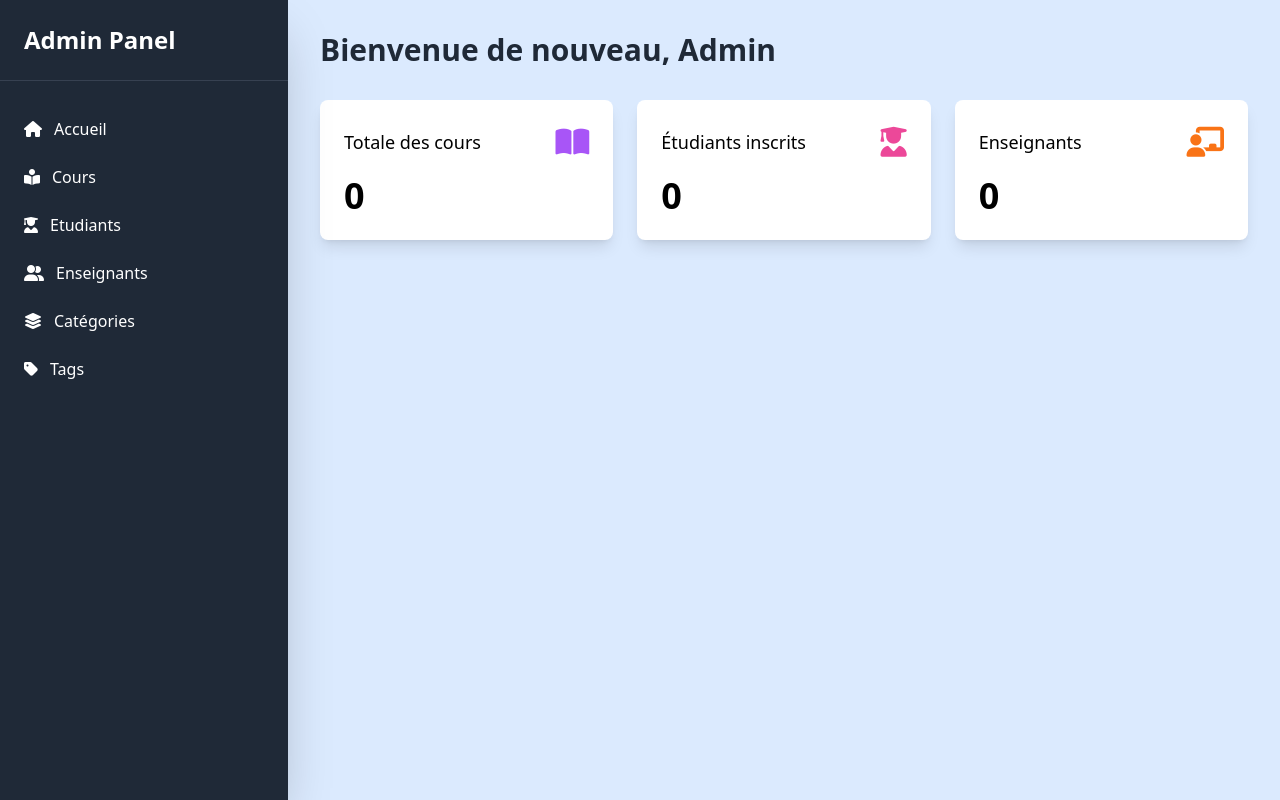
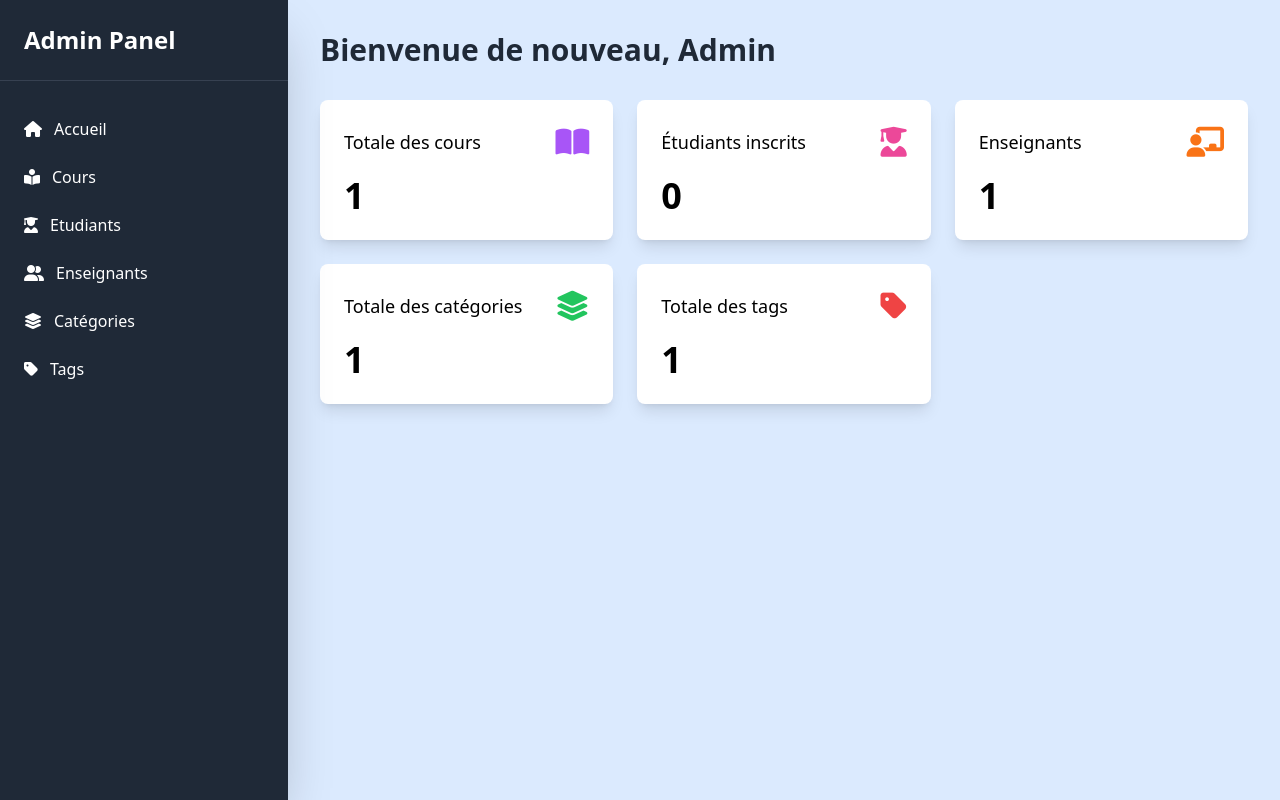
Before and after one commit to latifa-taybi/Youdemy, a PHP site: page /administrateur/admin.php in a window 1280 px wide. Run offline with PHP 8.4, Linux system fonts and the light colour scheme; tables that the repository leaves empty hold one stand-in row (values such as "Sample post"); some libraries are stand-ins or nearby versions.

Commit message:
les statistiques

```diff
--- a/administrateur/admin.php
+++ b/administrateur/admin.php
@@ -1,5 +1,29 @@
 <?php
 include './header.php';
+include '../database/config.php';
+include '../classes/Cours.php';
+include '../classes/Enseignant.php';
+include '../classes/Etudiant.php';
+include '../classes/Categorie.php';
+include '../classes/Tag.php';
+
+
+$cours = new Cours($pdo, '', '', '', '', '');
+$nb_total_cours = $cours->countCours();
+
+$enseignant= new Enseignant($pdo);
+$total_enseignant=$enseignant->countEnseignant();
+
+$etudiant= new Etudiant($pdo);
+$total_etudiant=$etudiant->countEtudiant();
+
+$categorie= new Categorie($pdo);
+$total_categorie=$categorie->countCategorie();
+
+$tag= new Tag($pdo);
+$total_tag=$tag->countTag();
+
+
 ?>
 
 <!-- Main Content -->
@@ -17,21 +41,35 @@ include './header.php';
                 <h2 class="text-lg font-medium">Totale des cours</h2>
                 <i class="fas fa-book-open text-3xl text-purple-500"></i>
             </div>
-                    <p class="text-4xl font-bold mt-4">0</p>
+            <p class="text-4xl font-bold mt-4"><?= $nb_total_cours['nb_total'] ?></p>
         </div>
         <div class="bg-white shadow-lg rounded-lg p-6 transform hover:scale-105 transition duration-300">
             <div class="flex items-center justify-between">
                 <h2 class="text-lg font-medium">Étudiants inscrits</h2>
                 <i class="fas fa-user-graduate text-3xl text-pink-500"></i>
             </div>
-                    <p class="text-4xl font-bold mt-4">0</p>
+            <p class="text-4xl font-bold mt-4"><?= $total_etudiant['nb_total'] ?></p>
         </div>
         <div class="bg-white shadow-lg rounded-lg p-6 transform hover:scale-105 transition duration-300">
             <div class="flex items-center justify-between">
                 <h2 class="text-lg font-medium">Enseignants</h2>
                 <i class="fa-solid fa-chalkboard-user text-3xl text-orange-500"></i>
             </div>
-                    <p class="text-4xl font-bold mt-4">0</p>
+            <p class="text-4xl font-bold mt-4"><?= $total_enseignant['nb_total'] ?></p>
+        </div>
+        <div class="bg-white shadow-lg rounded-lg p-6 transform hover:scale-105 transition duration-300">
+            <div class="flex items-center justify-between">
+                <h2 class="text-lg font-medium">Totale des catégories</h2>
+                <i class="fa-solid fa-layer-group text-3xl text-green-500"></i>
+            </div>
+            <p class="text-4xl font-bold mt-4"><?= $total_categorie['nb_total'] ?></p>
+        </div>
+        <div class="bg-white shadow-lg rounded-lg p-6 transform hover:scale-105 transition duration-300">
+            <div class="flex items-center justify-between">
+                <h2 class="text-lg font-medium">Totale des tags</h2>
+                <i class="fa-solid fa-tag text-3xl text-red-500"></i>
+            </div>
+            <p class="text-4xl font-bold mt-4"><?= $total_tag['nb_total'] ?></p>
         </div>
     </section>
 </main>
@@ -51,4 +89,5 @@ include './header.php';
     });
 </script>
 </body>
+
 </html>
--- a/classes/Categorie.php
+++ b/classes/Categorie.php
@@ -33,6 +33,13 @@ class Categorie{
         return $categories;
     }
 
+    public function countCategorie()
+    {
+        $stmt=$this->pdo->prepare("SELECT COUNT(*) as nb_total FROM categorie ");
+        $stmt->execute();
+        return $stmt->fetch();
+    }
+
     public function EditCategorie($id, $nom, $description){
         $stmt=$this->pdo->prepare("UPDATE categorie SET nom = :nom, description = :description WHERE id_categorie = :id_categorie");
         $stmt->execute([
--- a/classes/Enseignant.php
+++ b/classes/Enseignant.php
@@ -1,5 +1,5 @@
 <?php
-include 'Utilisateur.php';
+require_once 'Utilisateur.php';
 
 class Enseignant extends Utilisateur{
 
@@ -11,5 +11,9 @@ class Enseignant extends Utilisateur{
         $enseignants = $this->getEnseignants();
         $this->displayUsers($enseignants);
     }
+
+    public function countEnseignant(){
+        return $this->countUtilisateur('Enseignant');
+    }
 }
 ?>
--- a/classes/Etudiant.php
+++ b/classes/Etudiant.php
@@ -1,5 +1,5 @@
 <?php
-include 'Utilisateur.php';
+require_once 'Utilisateur.php';
 
 class Etudiant extends Utilisateur{
 
@@ -11,5 +11,9 @@ class Etudiant extends Utilisateur{
         $etudiants = $this->getEtudiants();
         $this->displayUsers($etudiants);
     }
+
+    public function countEtudiant(){
+        return $this->countUtilisateur('Etudiant');
+    }
 }
 ?>
--- a/classes/Tag.php
+++ b/classes/Tag.php
@@ -27,6 +27,13 @@ class Tag{
         return $stmt->fetch();
     }
 
+    public function countTag()
+    {
+        $stmt=$this->pdo->prepare("SELECT COUNT(*) as nb_total FROM tags ");
+        $stmt->execute();
+        return $stmt->fetch();
+    }
+
     public function displayTag(){
         $tags = $this->getTags();
         return $tags;
--- a/classes/Utilisateur.php
+++ b/classes/Utilisateur.php
@@ -48,6 +48,15 @@ class Utilisateur {
         }
     }
 
+    public function countUtilisateur($role)
+    {
+        $stmt=$this->pdo->prepare("SELECT COUNT(*) as nb_total FROM utilisateur WHERE role = :role");
+        $stmt->execute([
+            ':role'=>$role
+        ]);
+        return $stmt->fetch();
+    }
+
     public function accountManager($id){
         $stmt = $this->pdo->prepare("UPDATE utilisateur SET statut = case WHEN (statut) = 'Active' THEN 'Desactivé' ELSE 'Active' END WHERE id = :id;");
         $stmt->execute([
```
Also changed, not shown: index.php (+1 -7 lines), auth/statutEnseignant.php (renamed from auth/statut.php). Lines whose indentation alone changed are shown as unchanged.
